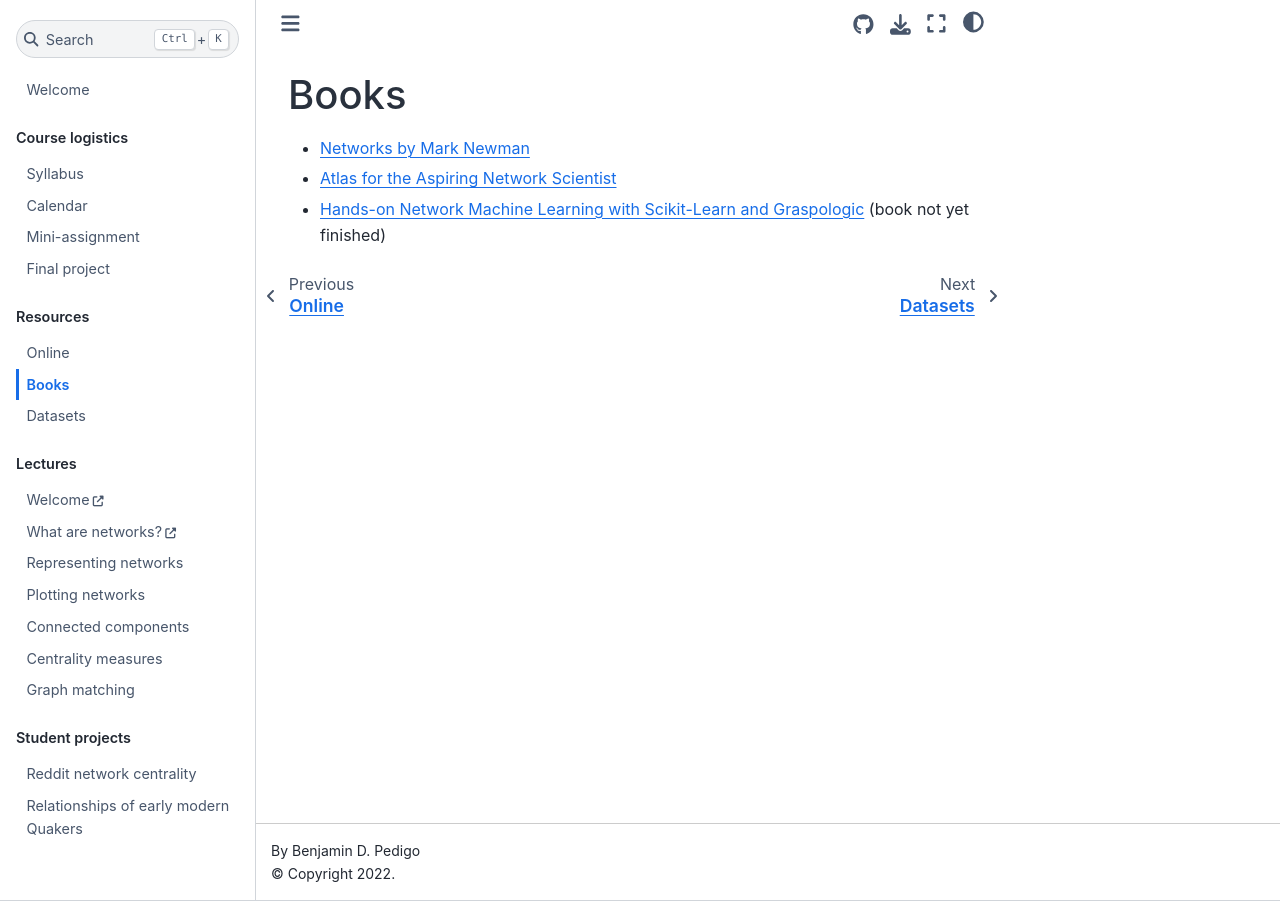
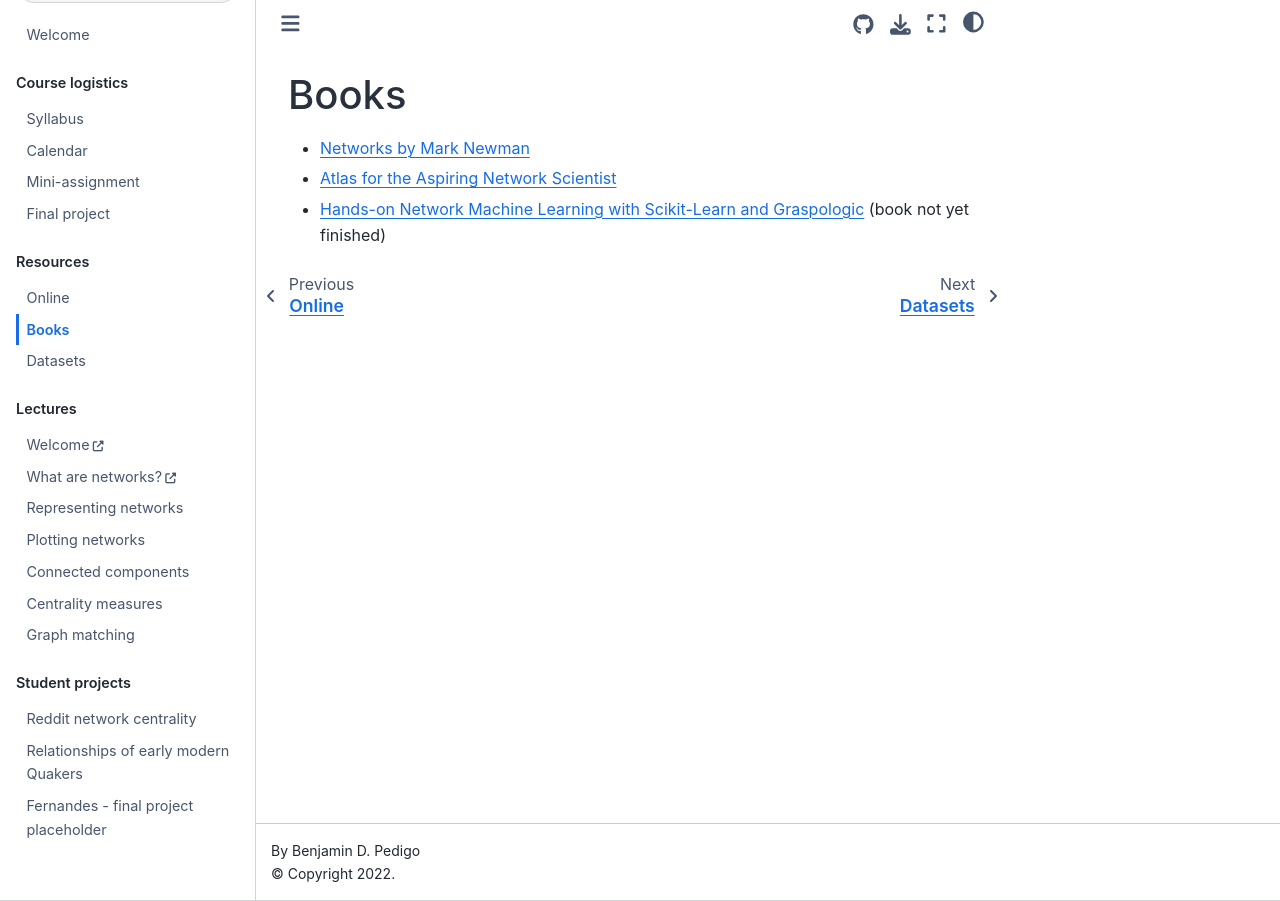
Before and after one commit to bdpedigo/networks-course, a Jupyter Book: the page built from docs/books.md, in a window 1280 px wide. Built offline with Jupyter Book 1.0.4 settings and Sphinx 7.4.7 and the Sphinx Book theme 1.1.4, drawn with Linux system fonts in a browser that asks for light colours; pages that are not in the unit, such as notebooks, are missing from menus.

Commit message:
add project placeholder

```diff
--- a/docs/_toc.yml
+++ b/docs/_toc.yml
@@ -40,3 +40,4 @@ parts:
   - file: projects/song.ipynb
   - file: projects/sood.ipynb
   - file: projects/wang.ipynb
+  - file: fernandes.md
```
